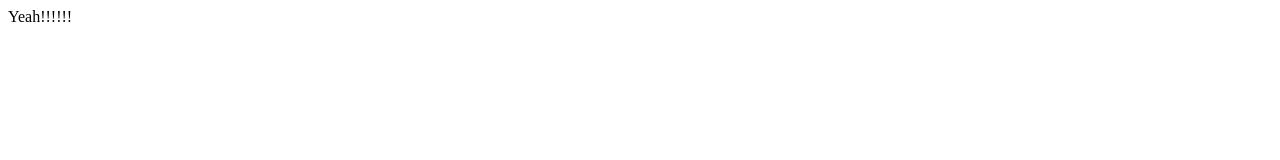
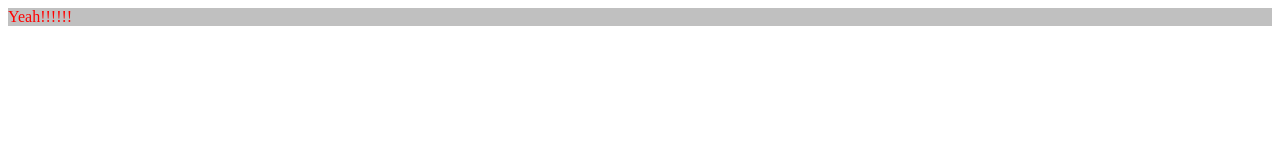
Before and after one commit to marchduck/uidd, a plain HTML site: page index.html in a window 1280 px wide. Drawn offline with Linux system fonts and the light colour scheme.

Commit message:
git modified

```diff
--- a/index.html
+++ b/index.html
@@ -3,7 +3,8 @@
 <link href="index.css" rel="stylesheet">
 </head>
 <body>
-Yeah!!!!!!
+<p>
+Yeah!!!!!!</p>
 </body>
 
 </html>
```
